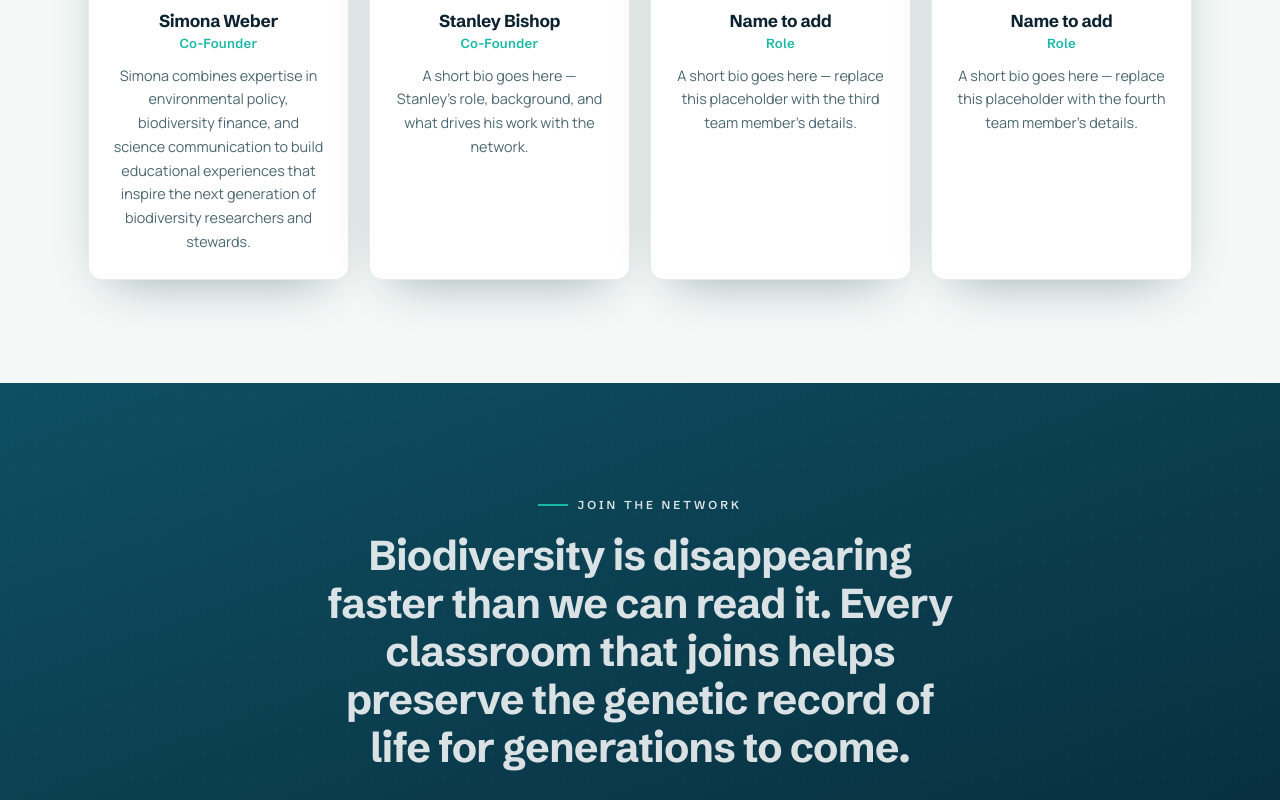
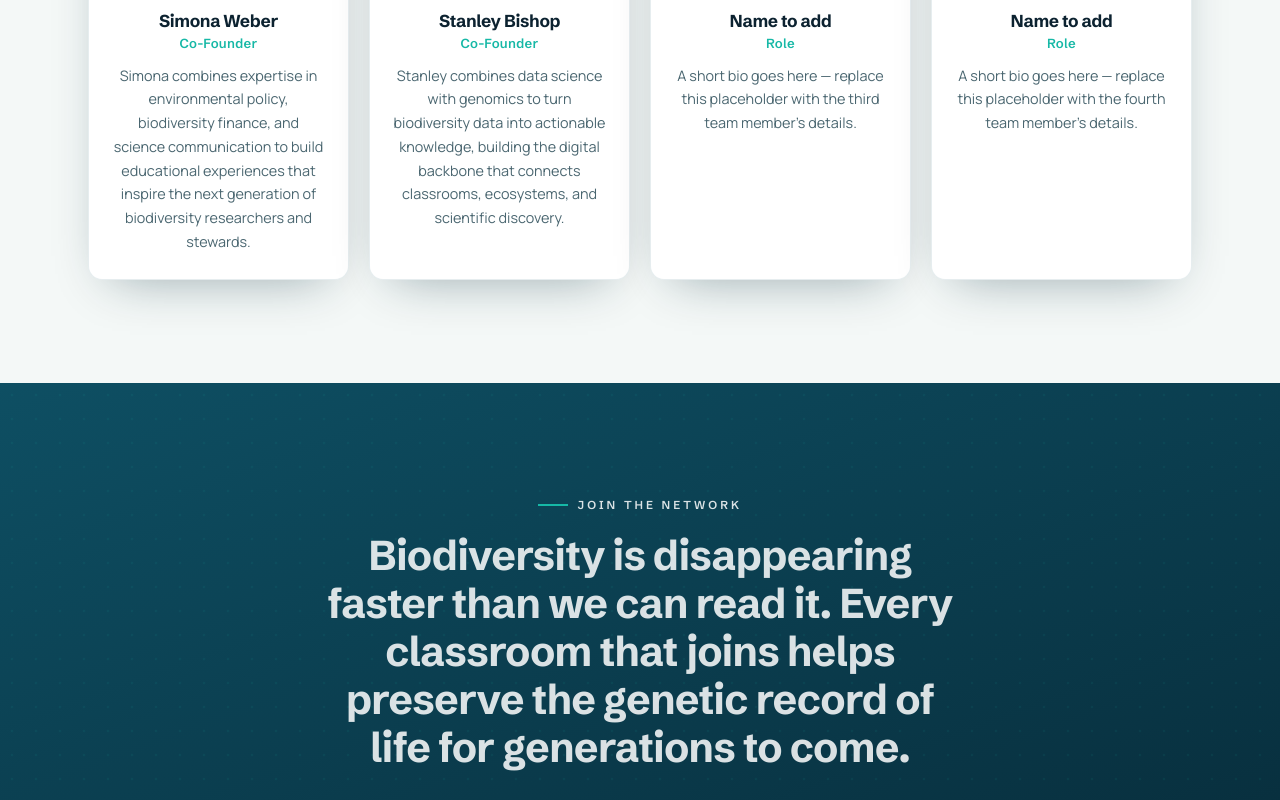
Before and after one commit to simonaaw/world-genome, a plain HTML site: page contact.html in a window 1280 px wide. Shown: the part 2585-3385 px from the top of the page. Drawn offline with Linux system fonts and the light colour scheme.

Commit message:
Update contact.html

```diff
--- a/contact.html
+++ b/contact.html
@@ -386,7 +386,7 @@
           </div>
           <h3>Stanley Bishop</h3>
           <p class="role">Co-Founder</p>
-          <p>A short bio goes here — Stanley's role, background, and what drives his work with the network.</p>
+          <p>Stanley combines data science with genomics to turn biodiversity data into actionable knowledge, building the digital backbone that connects classrooms, ecosystems, and scientific discovery.</p>
         </article>
         <article class="member reveal d2">
           <div class="avatar" aria-hidden="true">?</div>
```
